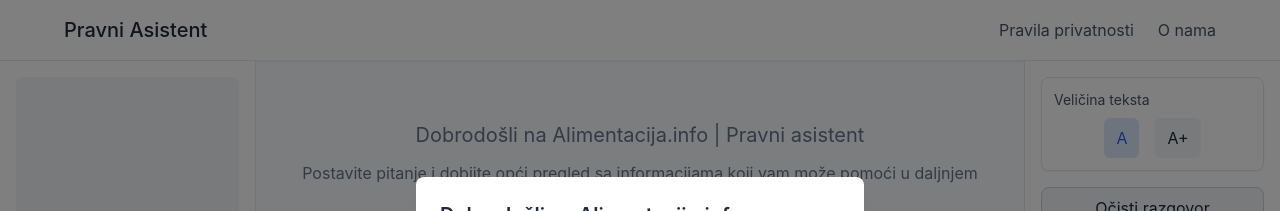
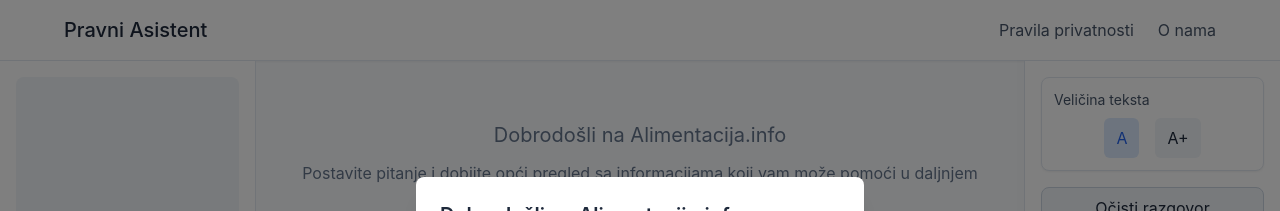
Before and after one commit to matejsarlija/our_chattie, a React (Create React App) app in the folder simple-chat/: page / in a window 1280 px wide. Shown: the top 211 px of the page. Built offline with nearby package versions, Linux system fonts and the light colour scheme.

Commit message:
front page copy update, h2 exchanged.

```diff
--- a/simple-chat/src/components/AltChat.js
+++ b/simple-chat/src/components/AltChat.js
@@ -296,7 +296,7 @@
                         <div className="max-w-4xl mx-auto p-4 md:p-5 w-full" style={{ fontSize: `${textSize}px` }}>
                             {messages.length === 0 ? (
                                 <div className="text-center text-slate-500 py-10">
-                                    <h2 className="text-xl mb-3">Dobrodošli na Alimentacija.info | Pravni asistent</h2>
+                                    <h2 className="text-xl mb-3">Dobrodošli na Alimentacija.info</h2>
                                     <p>Postavite pitanje i dobijte opći pregled sa informacijama koji vam može pomoći u daljnjem usmjeravanju!</p>
                                     <p>Ova usluga pruža opće pravne informacije i ne predstavlja pravni savjet. Ne postoji odvjetničko-klijentski odnos između korisnika i pružatelja usluge.</p>
                                     <p>Za konkretne pravne probleme i savjete prilagođene vašoj situaciji, obratite se kvalificiranom pravnom stručnjaku ili odvjetniku.</p>
```
